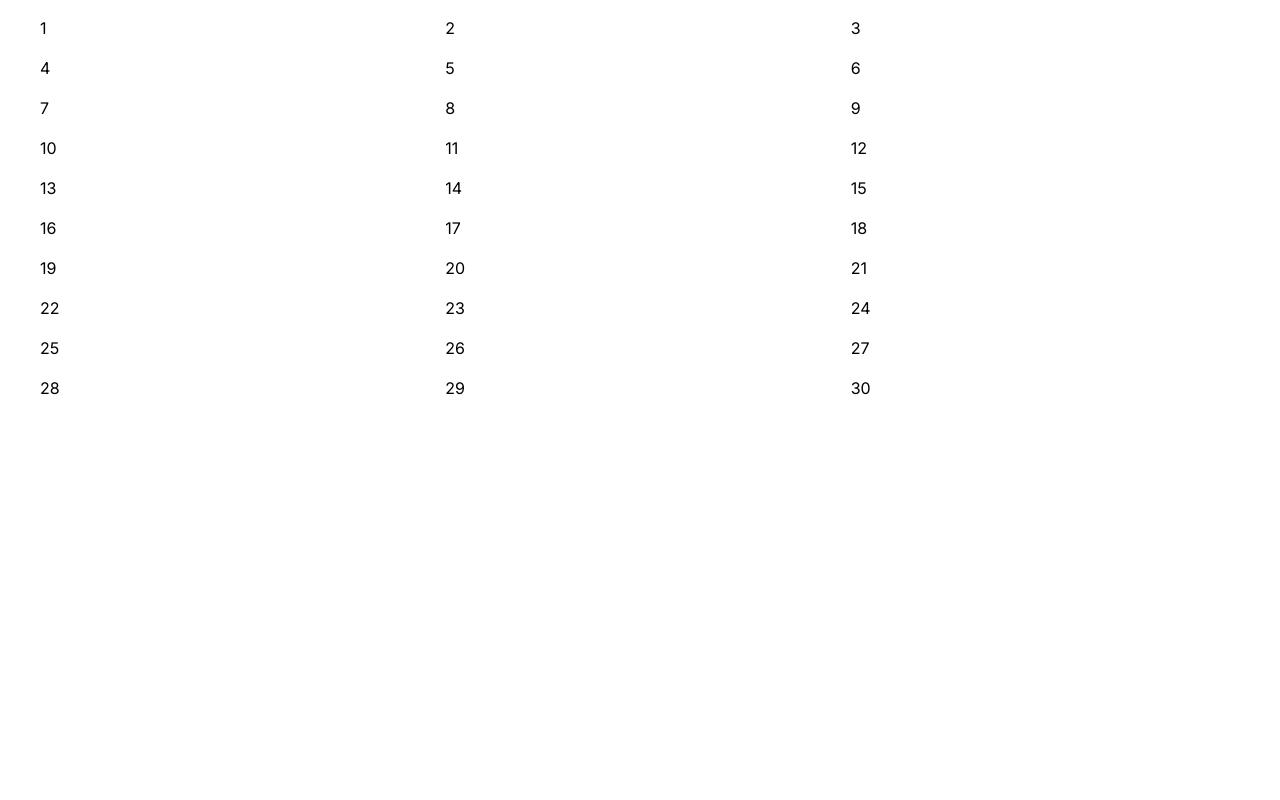
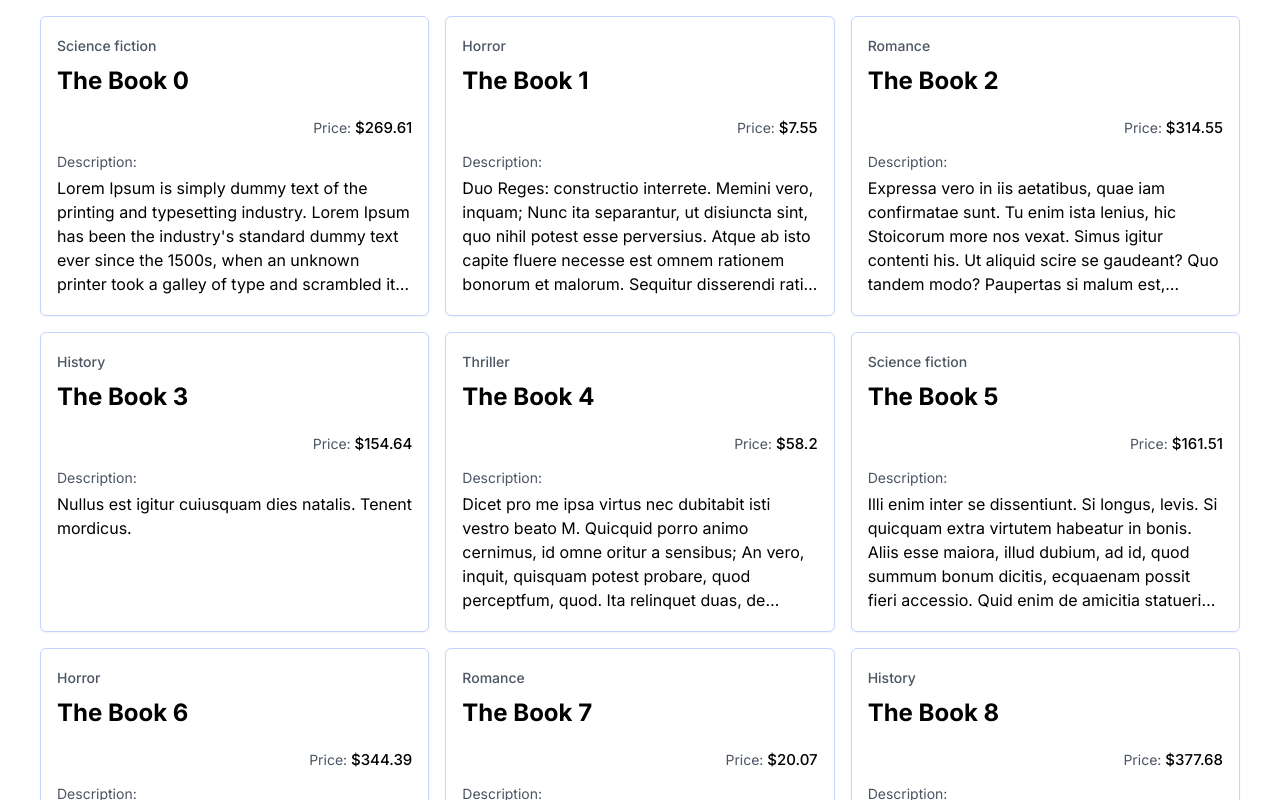
Before and after one commit to JensonCode/bookstore, a Next.js app: page / in a window 1280 px wide. Shown: the top 800 px of the page. Built offline with nearby package versions, Linux system fonts and the light colour scheme.

Commit message:
style: books display

```diff
--- /dev/null
+++ b/src/components/bookCard.tsx
@@ -0,0 +1,39 @@
+import { Book } from '@/lib/data/books';
+import {
+  setSelectedBook,
+  bookSlice,
+} from '@/lib/redux/features/books/bookSlice';
+import { useAppDispatch, useAppStore } from '@/lib/redux/hooks';
+import { cn } from '@/utils/cn';
+
+type CardProps = {
+  book: Book;
+};
+
+export default function BookCard({ book }: CardProps) {
+  const store = useAppStore();
+
+  return (
+    <div
+      className={cn(
+        'shadow-sm rounded-md border border-indigo-200 p-4 min-w-[240px] h-[300px] cursor-pointer',
+        'transition-transform ease-in-out hover:-translate-x-[0.5px] hover:-translate-y-1 hover:shadow-md '
+      )}
+      onClick={() => store.dispatch(setSelectedBook(book.id))}
+    >
+      <span className='font-medium text-sm text-gray-600'>{book.category}</span>
+
+      <div className='flex flex-col space-y-1'>
+        <h1 className='font-bold text-2xl my-2 break-words'>{book.name}</h1>
+
+        <span className='text-right py-2 font-medium text-[15px]'>
+          <span className='text-gray-600 text-sm font-normal'>Price: </span>$
+          {book.price}
+        </span>
+
+        <span className='text-sm text-gray-600'>Description:</span>
+        <p className='line-clamp-5'>{book.description}</p>
+      </div>
+    </div>
+  );
+}
--- a/src/components/bookList.tsx
+++ b/src/components/bookList.tsx
@@ -11,7 +11,10 @@ export default function BookList() {
   return (
     <div className='grid grid-cols-1 md:grid-cols-3 gap-4'>
       {books.map((book, index) => (
-        <span key={index}>{book.id}</span>
+        <BookCard
+          book={book}
+          key={'book' + index}
+        />
       ))}
     </div>
   );
--- /dev/null
+++ b/src/utils/cn.ts
@@ -0,0 +1,6 @@
+import { ClassValue, clsx } from 'clsx';
+import { twMerge } from 'tailwind-merge';
+
+export const cn = (...inputs: ClassValue[]) => {
+  return twMerge(clsx(inputs));
+};
```
Also changed, not shown: package.json (+7 -1 lines), 1 other file (tests, documents, lock files or other folders).
